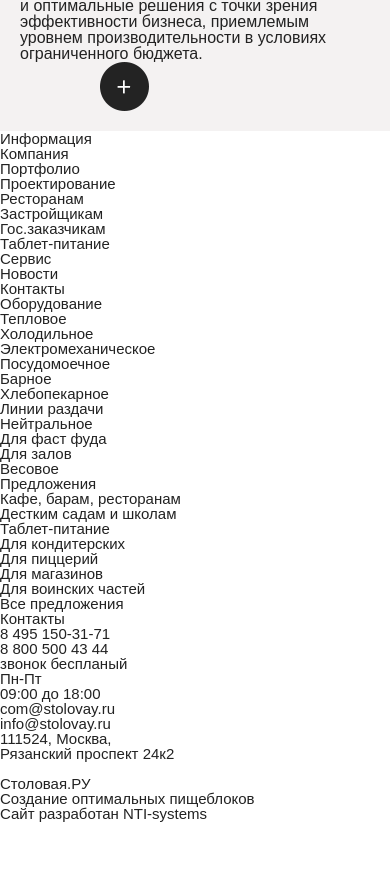
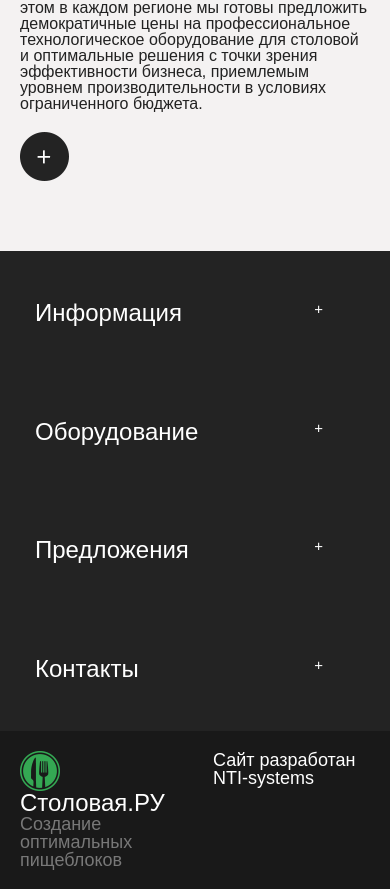
Before and after one commit to IvanWeber/stolovayaru, a website: page src/index.html in a window 390 px wide. Shown: the part 4715-5604 px from the top of the page. Before the commit the page ends 5551 px from the top, so only its background shows below. Drawn offline with nearby package versions, Linux system fonts and the light colour scheme; files that its build step writes are made by us from their sources.

Commit message:
create preliminary basement, create preliminary version of project

```diff
--- a/src/assets/scss/blocks/basement.scss
+++ b/src/assets/scss/blocks/basement.scss
@@ -1,3 +1,134 @@
 .basement {
 
+  &__wrapper-1 {
+    background-color: #232323;
+    display: flex;
+  }
+
+  &__wrapper-2 {
+    background-color: #191919;
+    display: flex;
+  }
+
+  &__container-1 {
+    display: flex;
+    justify-content: space-between;
+    padding: 0 35px 0 35px;
+    width: $container-width;
+    min-height: 480px;
+    margin: 0 auto 0 auto;
+  }
+
+  &__container-2 {
+    display: flex;
+    justify-content: space-between;
+    width: $container-width;
+    min-height: 120px;
+    margin: 0 auto 0 auto;
+    padding: 20px;
+  }
+
+  &__column-1, &__column-2, &__column-3, &__column-4 {
+    h2 {
+      color: #777777;
+      font-size: 2.4rem;
+      margin-top: 100px;
+    }
+
+    ul {
+    }
+
+    ul li {
+      color: #ffffff;
+      font-size: 1.6rem;
+      margin-top: 10px;
+    }
+  }
+
+  &__logo {
+    h1 {
+      font-size: 2.4rem;
+      color: #ffffff;
+    }
+
+    p {
+      font-size: 1.8rem;
+      color: #787878;
+    }
+  }
+
+  &__site-developer {
+    p {
+      font-size: 1.8em;
+      color: #ffffff;
+    }
+  }
+
+  &__list-heading-mobile {
+    display: none;
+  }
+
+  input {
+    display: none;
+  }
 }
+
+@media screen and (max-width: 1200px) {
+  .basement {
+
+
+    &__container-1 {
+      flex-direction: column;
+      justify-content: space-between;
+      padding-top: 50px;
+      padding-bottom: 50px;
+    }
+
+    &__list-heading {
+      display: flex;
+      justify-content: space-between;
+    }
+
+    .menu-label__arrow-right {
+      color: #fff;
+      justify-self: flex-end;
+      margin-right: 10%;
+    }
+
+    .menu-label__arrow-down {
+      color: #fff;
+      justify-self: flex-end;
+      margin-right: 10%;
+    }
+
+    &__list-heading-mobile {
+      display: flex;
+
+      h2 {
+        color: #ffffff;
+        margin: 0;
+      }
+    }
+
+    &__list-heading-desktop {
+      display: none;
+    }
+
+    ul {
+      display: none;
+    }
+
+    input:checked + ul {
+      display: block;
+    }
+  }
+
+}
+
+@media screen and (max-width: 500px) {
+  .basement {
+    &__site-developer {
+      font-size: 1rem;
+    }
+  }
+}
--- a/src/assets/scss/blocks/description.scss
+++ b/src/assets/scss/blocks/description.scss
@@ -1,6 +1,7 @@
 .description {
   display: flex;
   background-color: $content-bg-color;
+  padding-bottom: 150px;
 
   &__container {
     width: 1560px;
@@ -14,11 +15,20 @@
 
 @media screen and (max-width: 1200px) {
   .description {
+    padding-top: 50px;
+    padding-bottom: 50px;
+
     &__description-desktop {
       display: none;
     }
     &__description-mobile {
       display: block;
     }
+    &__description-switcher {
+      margin-top: 20px;
+    }
+    .description__menu-mobile {
+      margin-left: 0;
+    }
   }
 }
--- a/src/assets/scss/style.scss
+++ b/src/assets/scss/style.scss
@@ -52,3 +52,5 @@ a {
   @import 'blocks/description';
     @import 'blocks/description-desktop';
     @import 'blocks/description-mobile';
+
+  @import 'blocks/basement';
--- a/src/layouts/default.html
+++ b/src/layouts/default.html
@@ -20,7 +20,6 @@
         {{> description}}
 
         {{> basement}}
-        <div style="height: 15px"></div>
 
     </div>
 
--- a/src/partials/basement.html
+++ b/src/partials/basement.html
@@ -1,72 +1,102 @@
 <div class="basement">
+
+  <div class="basement__wrapper-1">
     <div class="basement__container-1">
 
       <div class="basement__column-1">
+        <h2 class="basement__list-heading-desktop">Информация</h2>
+        <label for="basement__information" class="basement__list-heading basement__list-heading-mobile menu-label">
           <h2>Информация</h2>
+          <span class="menu-label__arrow-right">+</span>
+          <span class="menu-label__arrow-down hidden-completely">-</span>
+        </label>
+        <input type="checkbox" id="basement__information" name="basement__information">
         <ul>
-        <li>Компания</li>
-        <li>Портфолио</li>
-        <li>Проектирование</li>
-        <li>Ресторанам</li>
-        <li>Застройщикам</li>
-        <li>Гос.заказчикам</li>
-        <li>Таблет-питание</li>
-        <li>Сервис</li>
-        <li>Новости</li>
-        <li>Контакты</li>
+          <li><a href="#">Компания</a></li>
+          <li><a href="#">Портфолио</a></li>
+          <li><a href="#">Проектирование</a></li>
+          <li><a href="#">Ресторанам</a></li>
+          <li><a href="#">Застройщикам</a></li>
+          <li><a href="#">Гос.заказчикам</a></li>
+          <li><a href="#">Таблет-питание</a></li>
+          <li><a href="#">Сервис</a></li>
+          <li><a href="#">Новости</a></li>
+          <li><a href="#">Контакты</a></li>
         </ul>
       </div>
 
       <div class="basement__column-2">
+        <h2 class="basement__list-heading-desktop">Оборудование</h2>
+        <label for="basement__equipment" class="basement__list-heading basement__list-heading-mobile menu-label">
           <h2>Оборудование</h2>
+          <span class="menu-label__arrow-right">+</span>
+          <span class="menu-label__arrow-down hidden-completely">_</span>
+        </label>
+        <input type="checkbox" id="basement__equipment">
         <ul>
-        <li>Тепловое</li>
-        <li>Холодильное</li>
-        <li>Электромеханическое</li>
-        <li>Посудомоечное</li>
-        <li>Барное</li>
-        <li>Хлебопекарное</li>
-        <li>Линии раздачи</li>
-        <li>Нейтральное</li>
-        <li>Для фаст фуда</li>
-        <li>Для залов</li>
-        <li>Весовое</li>
+          <li><a href="#">Тепловое</a></li>
+          <li><a href="#">Холодильное</a></li>
+          <li><a href="#">Электромеханическое</a></li>
+          <li><a href="#">Посудомоечное</a></li>
+          <li><a href="#">Барное</a></li>
+          <li><a href="#">Хлебопекарное</a></li>
+          <li><a href="#">Линии раздачи</a></li>
+          <li><a href="#">Нейтральное</a></li>
+          <li><a href="#">Для фаст фуда</a></li>
+          <li><a href="#">Для залов</a></li>
+          <li><a href="#">Весовое</a></li>
         </ul>
       </div>
 
       <div class="basement__column-3">
+        <h2 class="basement__list-heading-desktop">Предложения</h2>
+        <label for="basement__offers" class="basement__list-heading basement__list-heading-mobile menu-label">
           <h2>Предложения</h2>
+          <span class="menu-label__arrow-right">+</span>
+          <span class="menu-label__arrow-down hidden-completely">-</span>
+        </label>
+        <input type="checkbox" id="basement__offers">
         <ul>
-        <li>Кафе, барам, ресторанам</li>
-        <li>Дестким садам и школам</li>
-        <li>Таблет-питание</li>
-        <li>Для кондитерских</li>
-        <li>Для пиццерий</li>
-        <li>Для магазинов</li>
-        <li>Для воинских частей</li>
-        <li>Все предложения</li>
+          <li><a href="#">Кафе, барам, ресторанам</a></li>
+          <li><a href="#">Дестким садам и школам</a></li>
+          <li><a href="#">Таблет-питание</a></li>
+          <li><a href="#">Для кондитерских</a></li>
+          <li><a href="#">Для пиццерий</a></li>
+          <li><a href="#">Для магазинов</a></li>
+          <li><a href="#">Для воинских частей</a></li>
+          <li><a href="#">Все предложения</a></li>
         </ul>
       </div>
 
       <div class="basement__column-4">
+        <h2 class="basement__list-heading-desktop">Контакты</h2>
+        <label for="basement__contacts" class="basement__list-heading basement__list-heading-mobile menu-label">
           <h2>Контакты</h2>
+          <span class="menu-label__arrow-right">+</span>
+          <span class="menu-label__arrow-down hidden-completely">-</span>
+        </label>
+        <input type="checkbox" id="basement__contacts">
         <ul>
-        <li>8 495 150-31-71</li>
-        <li>8 800 500 43 44</li>
-        <li>звонок беспланый</li>
-        <li>Пн-Пт</li>
-        <li>09:00 до 18:00</li>
-        <li>com@stolovay.ru</li>
-        <li>info@stolovay.ru</li>
-        <li>111524, Москва,</li>
-        <li>Рязанский проспект 24к2</li>
+          <li><a href="#">8 495 150-31-71</a></li>
+          <li><a href="#">8 800 500 43 44</a></li>
+          <li><a href="#">звонок беспланый</a></li>
+          <li><a href="#">Пн-Пт</a></li>
+          <li><a href="#">09:00 до 18:00</a></li>
+          <li><a href="mailto:com@stolovay.ru">com@stolovay.ru</a></li>
+          <li><a href="mailto:info@stolovay.ru">info@stolovay.ru</a></li>
+          <li><a href="#">111524, Москва,</a></li>
+          <li><a href="#">Рязанский проспект 24к2</a></li>
         </ul>
       </div>
 
     </div>
+  </div>
+
+  <div class="basement__wrapper-2">
     <div class="basement__container-2">
+
       <div class="basement__logo logo">
-      <img src="" alt="">
+        <img src="./assets/images/basement-logo.png" alt="">
         <div class="logo__text">
           <h1>Столовая.РУ</h1>
           <p>Создание оптимальных пищеблоков</p>
@@ -75,5 +105,9 @@
       <div class="basement__site-developer">
         <p>Сайт разработан NTI-systems</p>
       </div>
+
     </div>
   </div>
+
+
+</div>
--- a/src/partials/description-mobile.html
+++ b/src/partials/description-mobile.html
@@ -17,8 +17,8 @@
     <p>Компания «Диалог» предлагает комплексное оснащение столовых, ресторанов, кафе и баров в Москве. Наши услуги построены по принципу полного цикла обслуживания предприятий общепита и бизнеса HoReCa.
       Иными словами, мы предлагаем проектирование «под ключ» и постгарантийное обслуживание. География работы компании охватывает всю страну. При этом в каждом регионе мы готовы География работы компании охватывает всю страну. При этом в каждом регионе мы готовы предложить демократичные цены на профессиональное технологическое оборудование для столовой и оптимальные решения с точки зрения эффективности бизнеса, приемлемым уровнем производительности в условиях ограниченного бюджета.</p>
   </div>
-  <label for="description-menu-mobile">
-    <img src="../assets/images/description-menu-switcher.png" alt="description-switcher">
+  <label for="description-menu-mobile" class="description__menu-mobile">
+    <img src="../assets/images/description-menu-switcher.png" alt="description-switcher" class="description__description-switcher">
   </label>
   <input type="checkbox" id="description-menu-mobile" />
   <ul class="description-mobile__list">
```
Lines whose indentation alone changed are shown as unchanged.
